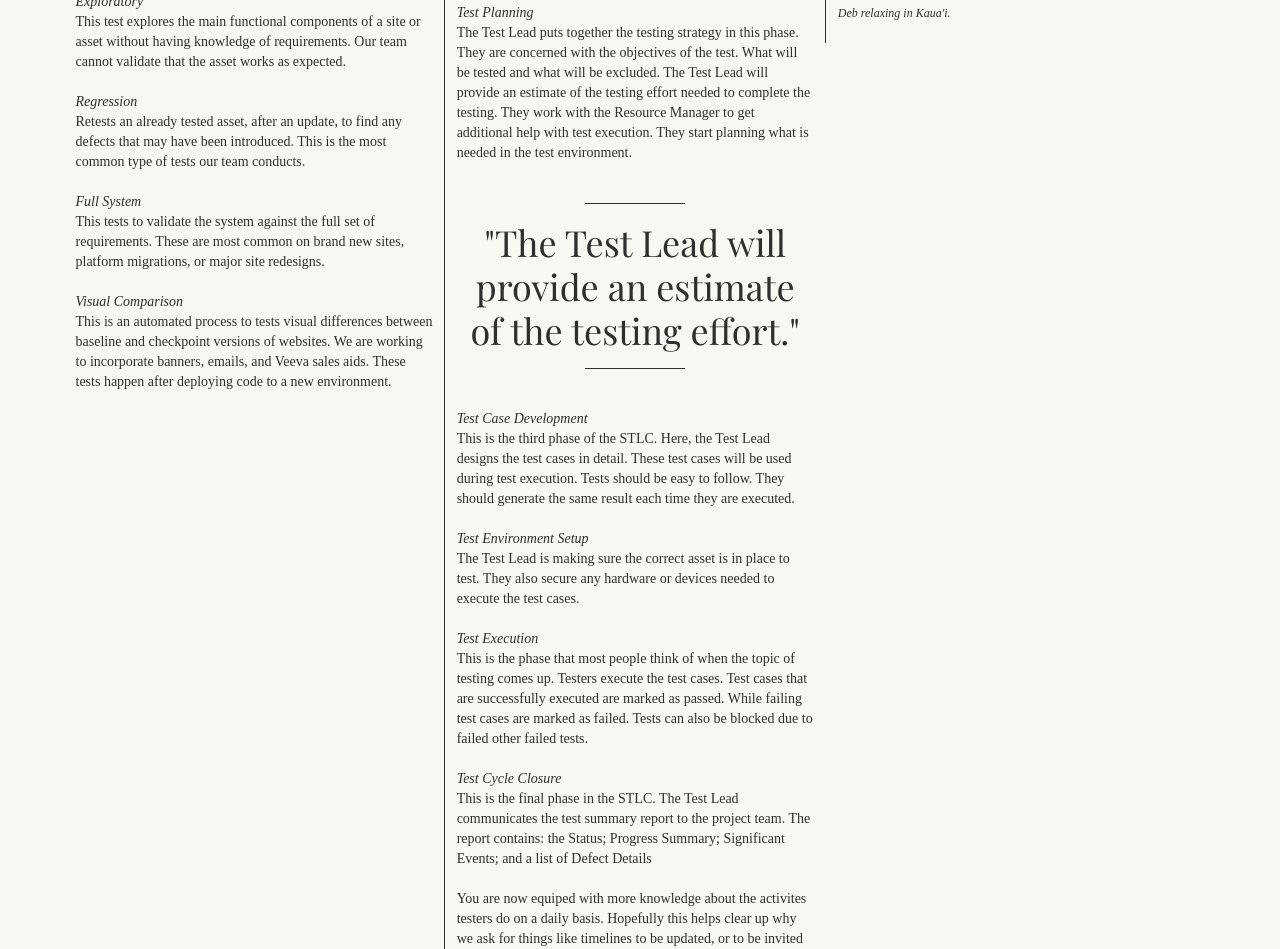
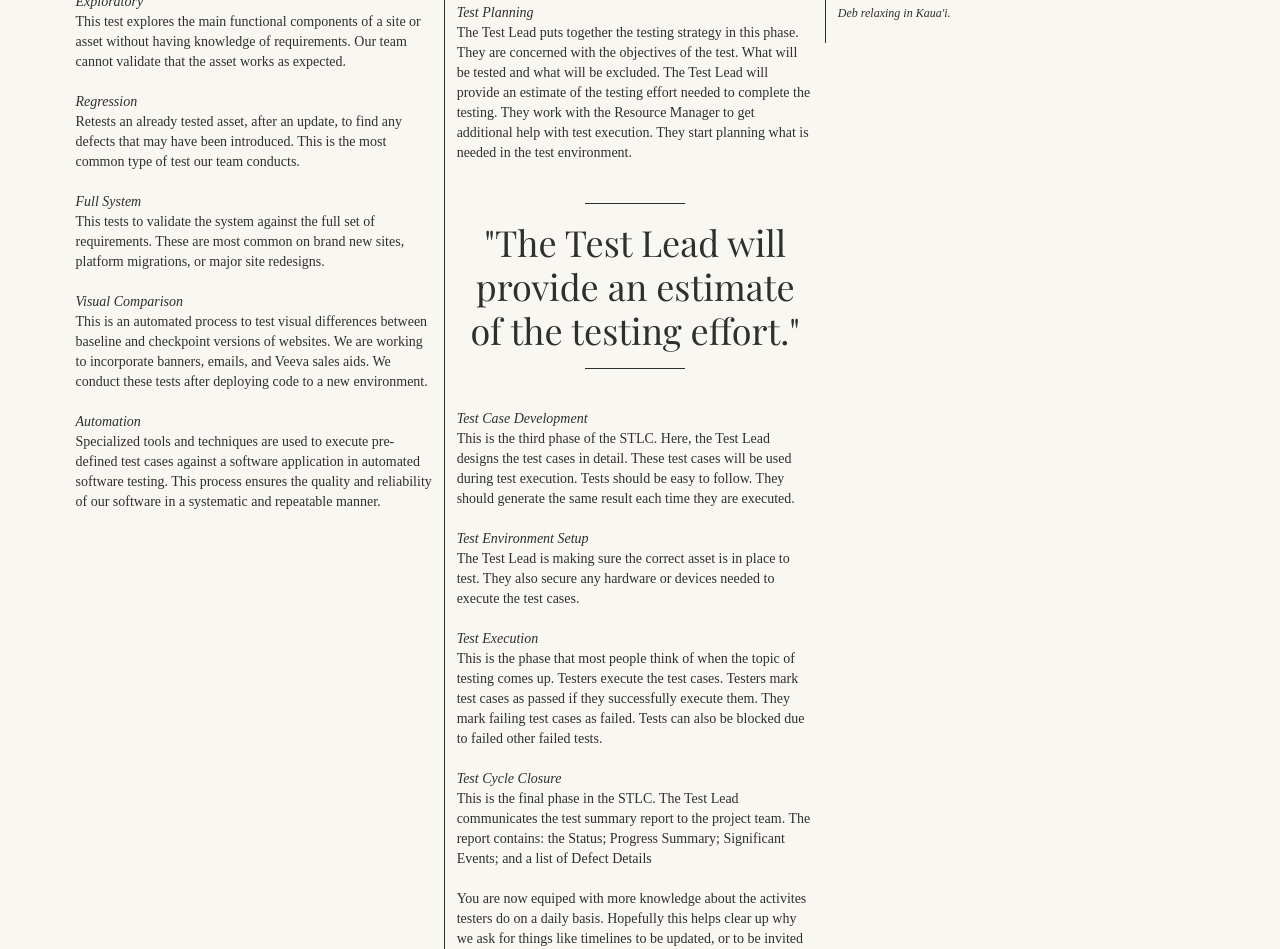
Before and after one commit to eterry28/quality-controller, a plain HTML site: page index.html in a window 1280 px wide. Shown: the part 1000-1949 px from the top of the page. Drawn offline with nearby package versions, Linux system fonts and the light colour scheme; a web font is replaced by a local one.

Commit message:
various edits

```diff
--- a/index.html
+++ b/index.html
@@ -29,7 +29,7 @@
 
                 <div class="head"><span class="headline hl1">Your QC Team Leads</span>
                 </div>
-                <p>We have made amazing progress in QC. Each affiliate has a dedicated QC Team Lead.</p>
+                <p>We have made amazing progress in QC. We have assigned a dedicated QC Team Lead to each affiliate.</p>
                     <ul>
                         <li><a href="mailto:anitha.bellamkonda@eversana.com">Anitha Bellamkonda</a> - Banner/Email Studio</li>
                         <li><a href="mailto:debra.lebakken@eversana.com">Deb Lebakken</a> - B2D/Proto</li>
@@ -39,10 +39,6 @@
                         <li><a href="mailto:sahana.challa@eversana.com">Sahana Challa</a> - Solutions MW</li>
                     </ul>
                     <p>Please include them in your Blend meetings.</p>
-
-
-
-
 
 
 
@@ -57,15 +53,16 @@
                 <p>This test explores the main functional components of a site or asset without having knowledge of requirements. Our team cannot validate that the asset works as expected.</p>
 
                 <em>Regression</em>
-                <p>Retests an already tested asset, after an update, to find any defects that may have been introduced. This is the most common type of tests our team conducts.</p>
+                <p>Retests an already tested asset, after an update, to find any defects that may have been introduced. This is the most common type of test our team conducts.</p>
 
                 <em>Full System</em>
                 <p>This tests to validate the system against the full set of requirements. These are most common on brand new sites, platform migrations, or major site redesigns.</p>
 
                 <em>Visual Comparison</em>
-                <p>This is an automated process to tests visual differences between baseline and checkpoint versions of websites. We are working to incorporate banners, emails, and Veeva sales aids. These tests happen after deploying code to a new environment.</p>
+                <p>This is an automated process to test visual differences between baseline and checkpoint versions of websites. We are working to incorporate banners, emails, and Veeva sales aids. We conduct these tests after deploying code to a new environment.</p>
 
-
+                <em>Automation</em>
+                <p>Specialized tools and techniques are used to execute pre-defined test cases against a software application in automated software testing. This process ensures the quality and reliability of our software in a systematic and repeatable manner.</p>
 
             </div>
             <div class="collumn">
@@ -96,7 +93,7 @@
                 <p>The Test Lead is making sure the correct asset is in place to test. They also secure any hardware or devices needed to execute the test cases.</p>
 
                 <em>Test Execution</em>
-                <p>This is the phase that most people think of when the topic of testing comes up. Testers execute the test cases. Test cases that are successfully executed are marked as passed. While failing test cases are marked as failed. Tests can also be blocked due to failed other failed tests.</p>
+                <p>This is the phase that most people think of when the topic of testing comes up. Testers execute the test cases. Testers mark test cases as passed if they successfully execute them. They mark failing test cases as failed. Tests can also be blocked due to failed other failed tests.</p>
 
                 <em>Test Cycle Closure</em>
                 <p>This is the final phase in the STLC. The Test Lead communicates the test summary report to the project team. The report contains: the Status; Progress Summary; Significant Events; and a list of Defect Details</p>
```
